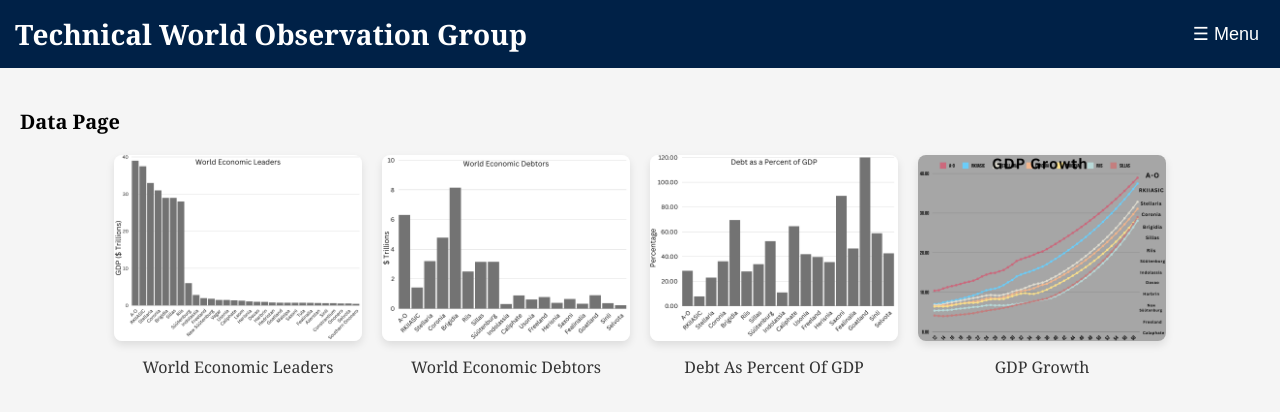
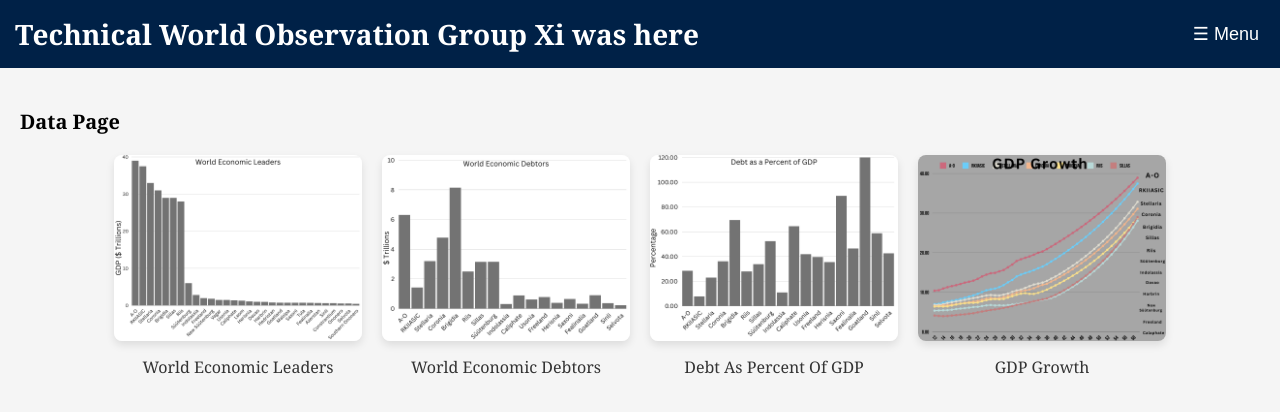
Before and after one commit to hotdogger33/hotdogger33.github.io, a plain HTML site: page data.html in a window 1280 px wide. Drawn offline with Linux system fonts and the light colour scheme.

Commit message:
Update data.html

```diff
--- a/data.html
+++ b/data.html
@@ -9,7 +9,7 @@
 <body>
 
     <div class="top-bar">
-        <h1>Technical World Observation Group</h1>
+        <h1>Technical World Observation Group Xi was here</h1>
         <button class="menu-button" onclick="toggleMenu()">☰ Menu</button>
     </div>
 
```
